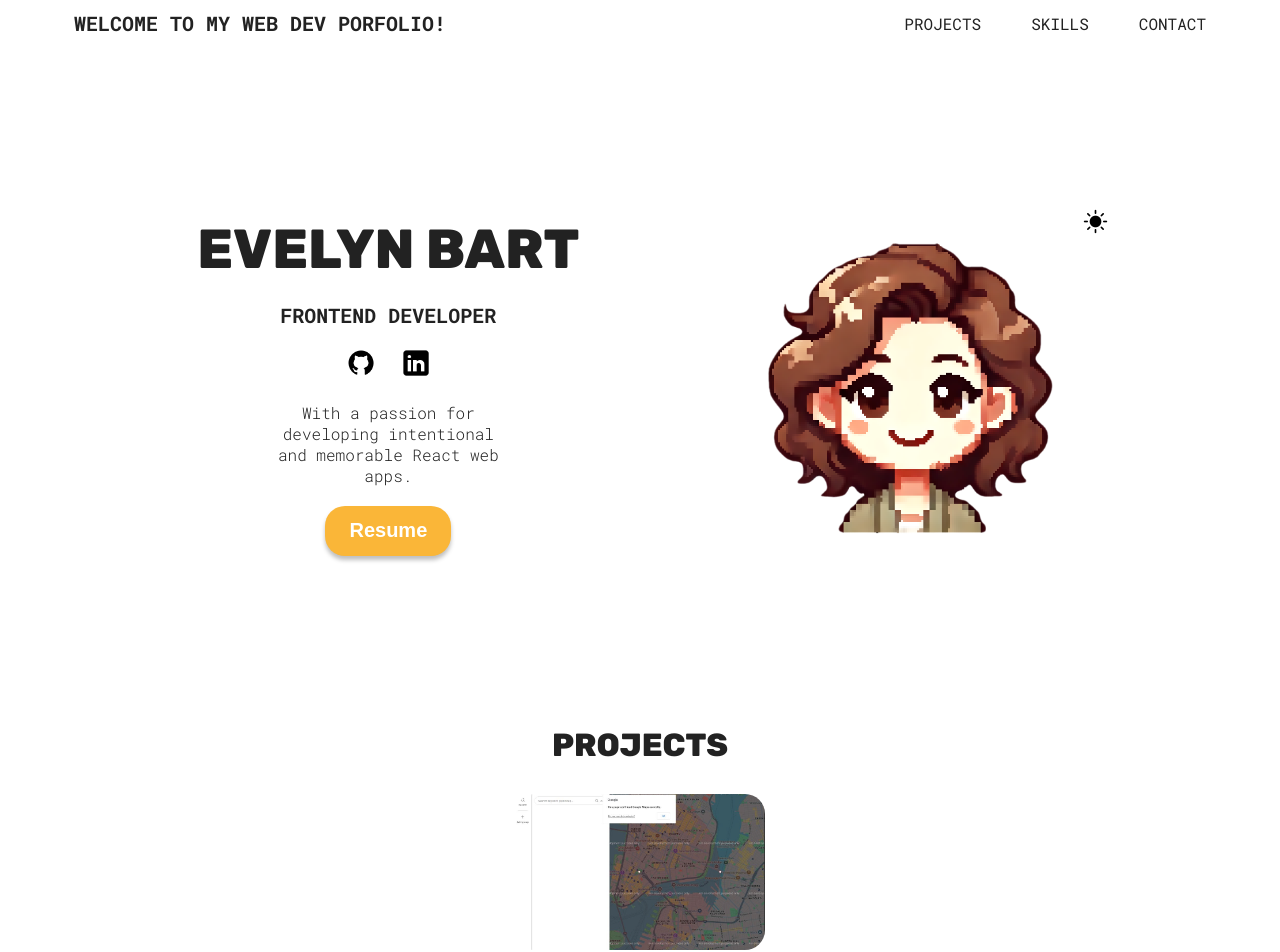
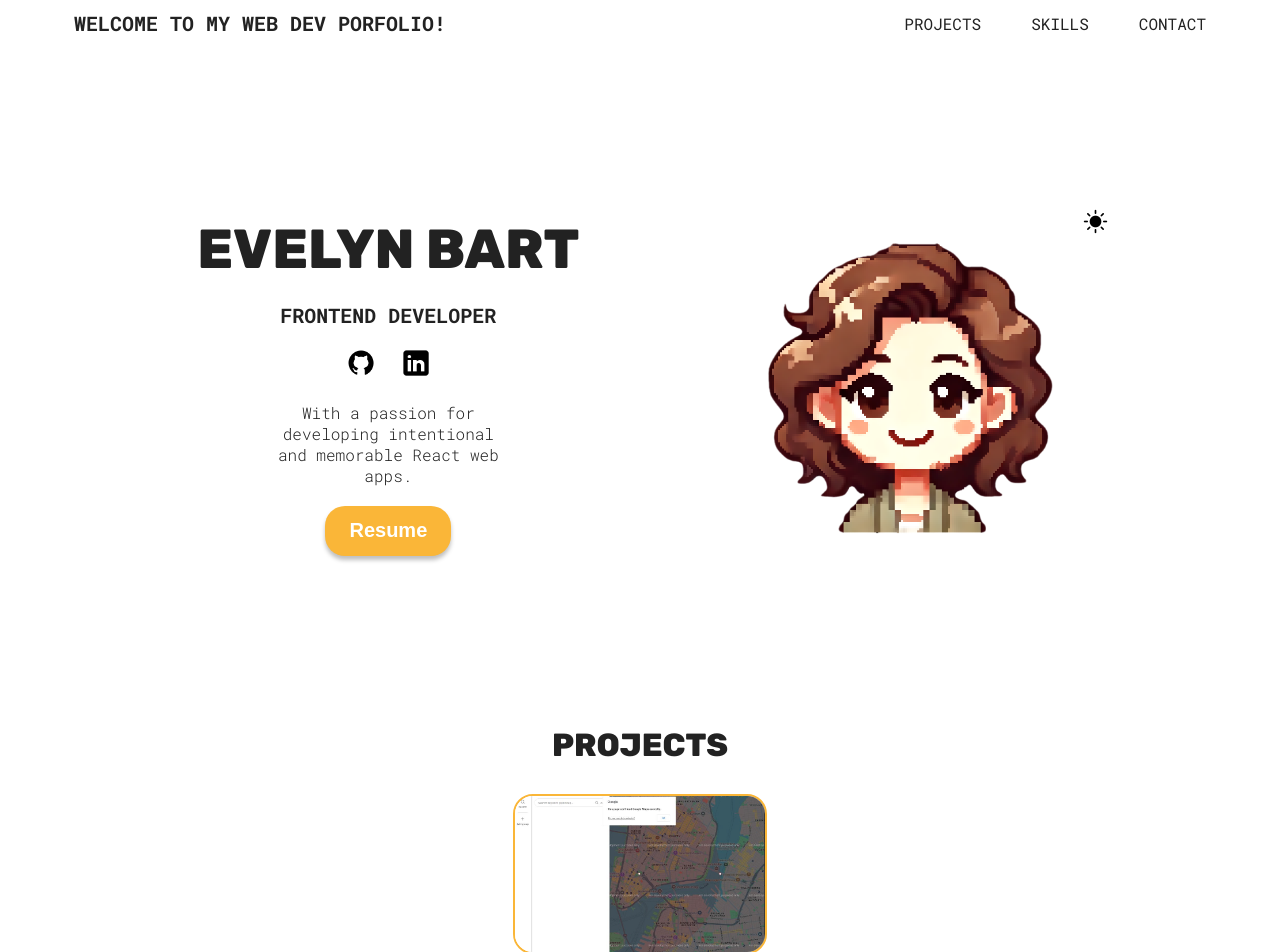
Before and after one commit to evelynmbart/evelynbart-portfolio, a React (Vite) app: page / in a window 1280 px wide. Shown: the top 952 px of the page. Built offline with nearby package versions, Linux system fonts and the light colour scheme.

Commit message:
update project card css and linking href

```diff
--- a/src/components/Projects/Projects.css
+++ b/src/components/Projects/Projects.css
@@ -9,6 +9,7 @@
     align-self: center;
     background-color: var(--project-card-bg);
     border-radius: 20px;
+    border: 2px solid var(--btn-color);
   }
 
   a {
--- a/src/utils/ProjectCard.jsx
+++ b/src/utils/ProjectCard.jsx
@@ -1,6 +1,6 @@
 export function ProjectCard({ project }) {
   return (
-    <a target="blank">
+    <a target="blank" href={project.link}>
       <img className="hover" src={project.src} alt={project.title} />
       <h3>{project.title}</h3>
       <p>{project.description}</p>
```
